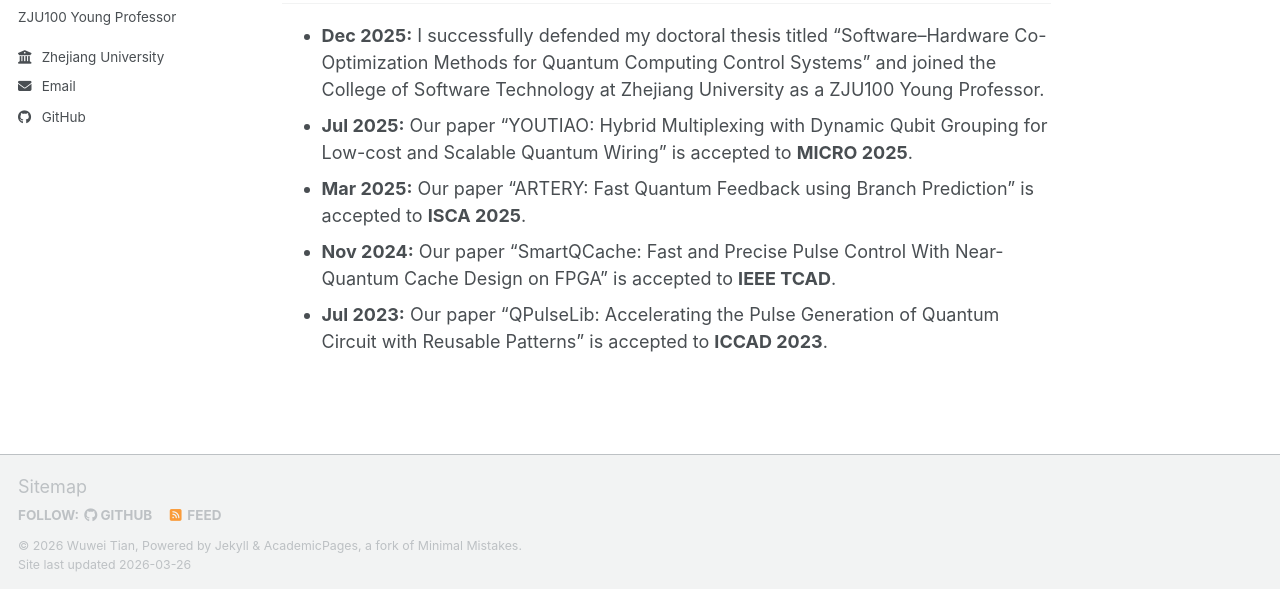
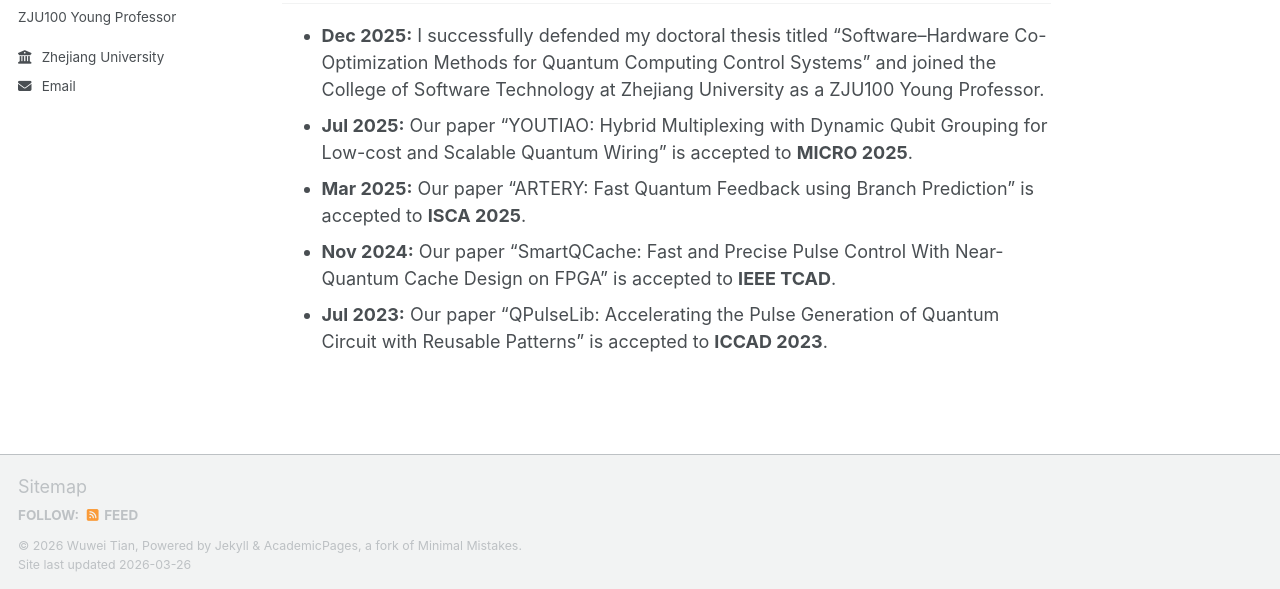
Before and after one commit to wuweitian-zju/wuweitian-zju.github.io, a Jekyll site: the page built from _pages/about.md, in a window 1280 px wide and 900 px high, scrolled down 819 px. Shown: the part 308-897 px from the top of the window. Built offline with Jekyll 4.4.1, drawn with Linux system fonts in a browser that asks for light colours; a script bundle is joined from its source files by our own code; library files that are not in the unit come from our copies.

Commit message:
Update _config.yml

```diff
--- a/_config.yml
+++ b/_config.yml
@@ -28,12 +28,13 @@ author:
   pronouns         : #
   bio              : "ZJU100 Young Professor"
   #location         : "Ningbo, China"
-  location_long    : ['Building 5', 'Ningbo Campus, Zhejiang University']
+  location_long    : ['Building #5', 'Ningbo Campus', 'Zhejiang University']
   employer         : "Zhejiang University"
   uri              : #
   email            : "sonder@zju.edu.cn"
+
+  # Academic websites 补充
   dblp             : "https://dblp.org/pid/364/0189.html"
-  # Academic websites 补充
   academia         : # URL
   arxiv            : # URL - Update with the correct link to your profile
   googlescholar    : #"https://scholar.google.com/citations?user=PS_CX0AAAAAJ"
@@ -52,7 +53,7 @@ author:
   bitbucket        : # Username - Update with your username on the site
   codepen          : # Username
   dribbble         : # Username
-  github           : "wuweitian-zju"
+  github           : #"wuweitian-zju"
   kaggle           : # Username
   stackoverflow    : # User number or user number and name (i.e., use "1" or "1/jeff-atwood")
 
```
